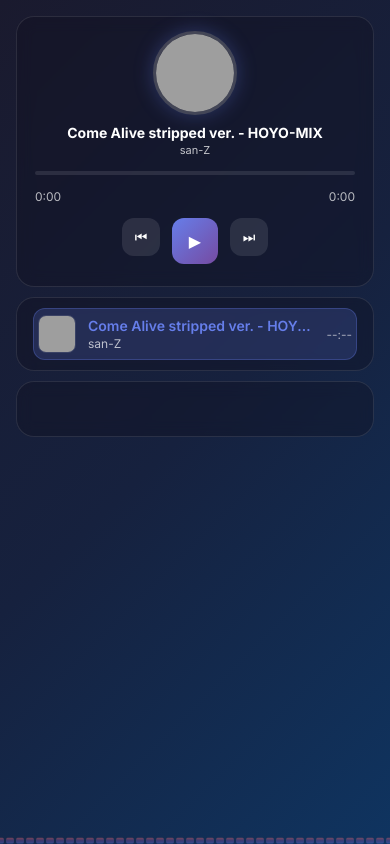
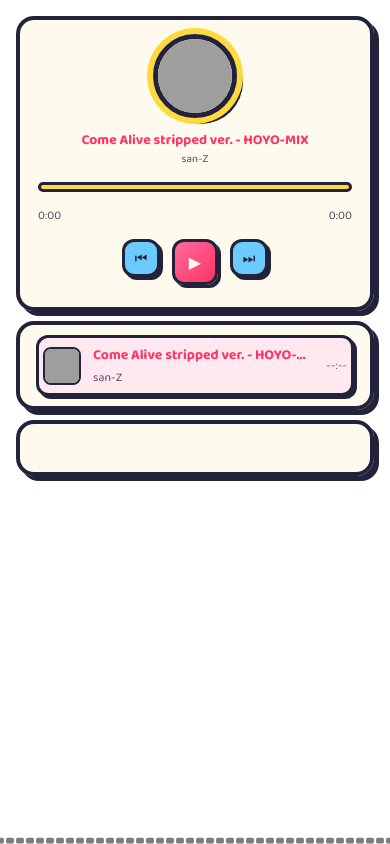
Before and after one commit to ramadhan122/music-player-django, a Django app: page / in a window 390 px wide. Run offline with Django 4.2, Linux system fonts and the light colour scheme; data comes from the database, SQL or seed files in the repository; grey boxes are pictures that could not be loaded.

Commit message:
update style keseluruhan

```diff
--- a/static/player/css/style.css
+++ b/static/player/css/style.css
@@ -1,4 +1,4 @@
-@import url('https://fonts.googleapis.com/css2?family=Inter:wght@300;400;500;600;700&display=swap');
+@import url('https://fonts.googleapis.com/css2?family=Baloo+2:wght@400;500;600;700;800&family=Inter:wght@300;400;500;600;700&display=swap');
 
 * {
     margin: 0;
@@ -7,13 +7,13 @@
 }
 
 body {
-    font-family: 'Inter', sans-serif;
+    font-family: 'Baloo 2', 'Inter', sans-serif;
     display: flex;
     justify-content: flex-start;
     align-items: flex-start;
     min-height: 100vh;
-    background: linear-gradient(135deg, #1a1a2e, #16213e, #0f3460);
-    color: #fff;
+    background: linear-gradient(135deg, #FFD93D);
+    color: #22223B;
     padding: 0;
     margin: 0;
 }
@@ -66,9 +66,10 @@ body {
 .player,
 .lyrics-card,
 .playlist-card {
-    background: rgba(255, 255, 255, 0.05);
-    backdrop-filter: blur(1px);
-    border: 1px solid rgba(255, 255, 255, 0.1);
+    background: #FFF9EC;
+    backdrop-filter: none;
+    border: 4px solid #22223B;
+    box-shadow: 6px 6px 0px #22223B;
     padding: 24px;
 }
 
@@ -95,17 +96,18 @@ body {
     flex-direction: column;
     justify-content: space-between;
     text-align: center;
+    background: #FFE8F0;
 }
 
 .cover img {
     width: 160px;
     height: 160px;
     border-radius: 50%;
-    border: 3px solid rgba(255, 255, 255, 0.2);
+    border: 5px solid #22223B;
     object-fit: cover;
     animation: rotate 12s linear infinite;
     animation-play-state: paused;
-    box-shadow: 0 0 20px rgba(102, 126, 234, 0.3);
+    box-shadow: 0 0 0 6px #FFD93D, 6px 6px 0px #22223B;
 }
 
 @keyframes rotate {
@@ -134,6 +136,7 @@ body {
 .title {
     font-size: 16px;
     font-weight: 700;
+    color: #FF3366;
     display: -webkit-box;
     line-clamp: 2;
     -webkit-line-clamp: 2;
@@ -146,7 +149,8 @@ body {
 
 .artist {
     font-size: 12px;
-    opacity: 0.75;
+    opacity: 0.8;
+    color: #22223B;
     white-space: nowrap;
     overflow: hidden;
     text-overflow: ellipsis;
@@ -154,25 +158,28 @@ body {
 
 .progress-container {
     width: 100%;
-    height: 4px;
-    background: rgba(255, 255, 255, 0.1);
+    height: 10px;
+    background: #FFD93D;
+    border: 3px solid #22223B;
+    border-radius: 8px;
     margin: 12px 0;
     cursor: pointer;
-    border-radius: 2px;
+    overflow: hidden;
 }
 
 .progress {
     height: 100%;
     width: 0%;
-    background: linear-gradient(90deg, #667eea, #764ba2);
-    border-radius: 2px;
+    background: linear-gradient(90deg, #FF6B9D, #FF3366);
+    border-radius: 6px 0 0 6px;
 }
 
 .time-display {
     display: flex;
     justify-content: space-between;
     font-size: 12px;
-    opacity: 0.7;
+    color: #22223B;
+    opacity: 0.8;
 }
 
 .controls {
@@ -186,24 +193,32 @@ body {
     width: 44px;
     height: 44px;
     border-radius: 12px;
-    border: none;
-    background: rgba(255, 255, 255, 0.1);
-    color: white;
+    border: 3px solid #22223B;
+    background: #6BCBFF;
+    color: #22223B;
     font-size: 16px;
     cursor: pointer;
-    transition: all 0.2s;
+    box-shadow: 3px 3px 0px #22223B;
+    transition: all 0.15s;
 }
 
 .control-btn:hover {
-    background: rgba(255, 255, 255, 0.15);
-    transform: scale(1.05);
+    background: #8FDBFF;
+    transform: translate(-2px, -2px);
+    box-shadow: 5px 5px 0px #22223B;
+}
+
+.control-btn:active {
+    transform: translate(1px, 1px);
+    box-shadow: 1px 1px 0px #22223B;
 }
 
 #playBtn {
     width: 56px;
     height: 56px;
     font-size: 20px;
-    background: linear-gradient(135deg, #667eea, #764ba2);
+    background: linear-gradient(135deg, #FF6B9D, #FF3366);
+    color: #FFF9EC;
 }
 
 .volume-container {
@@ -227,11 +243,13 @@ body {
     display: flex;
     flex-direction: column;
     padding: 18px;
+    background: #E4FBFF;
 }
 
 .lyrics-title {
-    font-weight: 700;
-    font-size: 16px;
+    font-weight: 800;
+    font-size: 18px;
+    color: #2EC4B6;
     margin-bottom: 8px;
     flex: none;
 }
@@ -311,11 +332,13 @@ body {
     flex-direction: column;
     order: -1;
     margin: 0;
+    background: #EAFBEA;
 }
 
 .playlist-title {
-    font-weight: 700;
-    font-size: 16px;
+    font-weight: 800;
+    font-size: 18px;
+    color: #2E9E4B;
     margin-bottom: 16px;
     display: flex;
     align-items: center;
@@ -343,23 +368,26 @@ body {
     gap: 12px;
     padding: 12px 8px;
     border-radius: 12px;
+    border: 3px solid transparent;
     cursor: pointer;
     transition: all 0.2s ease;
     margin-bottom: 4px;
 }
 
 .song-item:hover {
-    background: rgba(255, 255, 255, 0.05);
+    background: #FFFFFF;
+    border-color: #22223B;
 }
 
 .song-item.active {
-    background: rgba(102, 126, 234, 0.2);
-    border: 1px solid rgba(102, 126, 234, 0.3);
+    background: #FFE8F0;
+    border: 3px solid #22223B;
+    box-shadow: 3px 3px 0px #22223B;
 }
 
 .song-item.active .song-info .song-title {
-    color: #667eea;
-    font-weight: 600;
+    color: #FF3366;
+    font-weight: 700;
 }
 
 .song-cover {
@@ -367,7 +395,7 @@ body {
     height: 48px;
     border-radius: 8px;
     object-fit: cover;
-    border: 1px solid rgba(255, 255, 255, 0.1);
+    border: 2px solid #22223B;
     flex-shrink: 0;
 }
 
@@ -378,7 +406,8 @@ body {
 
 .song-title {
     font-size: 14px;
-    font-weight: 500;
+    font-weight: 600;
+    color: #22223B;
     margin-bottom: 2px;
     white-space: nowrap;
     overflow: hidden;
@@ -387,7 +416,7 @@ body {
 
 .song-artist {
     font-size: 12px;
-    opacity: 0.7;
+    opacity: 0.75;
     white-space: nowrap;
     overflow: hidden;
     text-overflow: ellipsis;
@@ -395,31 +424,32 @@ body {
 
 .song-duration {
     font-size: 12px;
-    opacity: 0.6;
+    opacity: 0.65;
     flex-shrink: 0;
 }
 
 /* Scrollbar untuk semua container */
 .lyrics-list::-webkit-scrollbar,
 .song-list::-webkit-scrollbar {
-    width: 6px;
+    width: 8px;
 }
 
 .lyrics-list::-webkit-scrollbar-track,
 .song-list::-webkit-scrollbar-track {
-    background: rgba(255, 255, 255, 0.05);
+    background: #FFF9EC;
     border-radius: 10px;
 }
 
 .lyrics-list::-webkit-scrollbar-thumb,
 .song-list::-webkit-scrollbar-thumb {
-    background: linear-gradient(180deg, #0f3460, #16213e);
+    background: linear-gradient(180deg, #FF6B9D, #FF3366);
     border-radius: 10px;
+    border: 2px solid #22223B;
 }
 
 .lyrics-list::-webkit-scrollbar-thumb:hover,
 .song-list::-webkit-scrollbar-thumb:hover {
-    background: linear-gradient(180deg, #1e3a8a, #1e40af);
+    background: linear-gradient(180deg, #FFD93D, #FF9F1C);
 }
 
 /* =========================================================
@@ -471,15 +501,16 @@ body {
         align-items: flex-end;
         gap: 2px;
         padding: 0 8px;
-        opacity: 0.55;
+        opacity: 0.6;
         transform: scaleY(2);
         transform-origin: bottom center;
     }
 
     .bar {
         min-width: 8px;
-        opacity: 0.75;
+        opacity: 0.85;
         border-radius: 4px;
+        background: #000000;
     }
 
     /* --- Semua card lain jadi transparan-blur biar visualizer kelihatan --- */
@@ -488,10 +519,12 @@ body {
     .playlist-card {
         position: relative;
         z-index: 1;
-        background: rgba(15, 15, 30, 0.35);
-        backdrop-filter: blur(8px);
-        -webkit-backdrop-filter: blur(8px);
+        background: rgba(255, 249, 236, 0.85);
+        backdrop-filter: blur(4px);
+        -webkit-backdrop-filter: blur(4px);
         border-radius: 18px;
+        border: 4px solid #22223B;
+        box-shadow: 5px 5px 0px #22223B;
         width: 100%;
     }
 
```
Also changed, not shown: other parts of static/player/css/style.css (+16 -10 lines).
